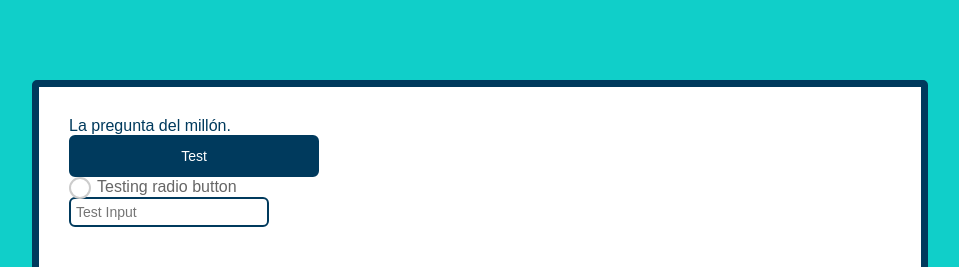
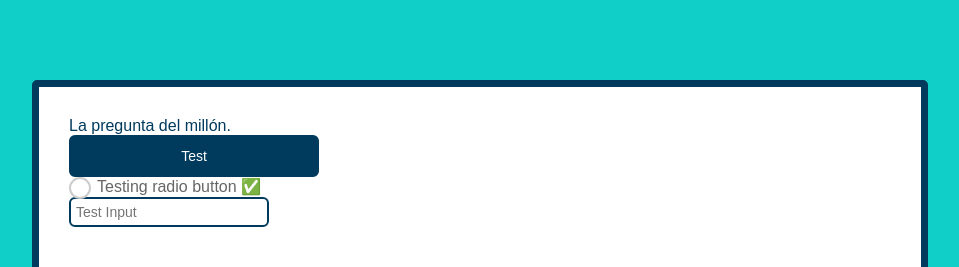
Before and after one commit to pmartiner/latitud312-quiz-frontend, a React app: page / in a window 1280 px wide. Shown: the top 267 px of the page, without its empty margins (160-1119 px from the left). Built offline with nearby package versions, Linux system fonts and the light colour scheme.

Commit message:
style(colors): success and error colors added

```diff
--- a/src/components/App.tsx
+++ b/src/components/App.tsx
@@ -14,8 +14,8 @@ const App: FC = () => {
         <Button>
           Test
         </Button>
-        <RadioButton id='test'/>
-        <label htmlFor='test'>Testing radio button</label>
+        <RadioButton id='test' value={'A favor ✅'} onChange={e => console.log(e)}/>
+        <label htmlFor='test'>Testing radio button ✅</label>
         <TextInput placeholder='Test Input'/>
       </QuizCard>
     </Page>
--- a/src/components/layout/const.ts
+++ b/src/components/layout/const.ts
@@ -3,3 +3,5 @@ export const PRIMARY_COLOR = '#6EC1E4';
 export const ACCENT_COLOR = '#00A4AC';
 export const ACCENT_COLOR_DARK = '#003A5D';
 export const ACCENT_COLOR_LIGHT = '#10CFC9';
+export const SUCCESS_COLOR = '#68E88F';
+export const ERROR_COLOR = '#F24A4A';
```
